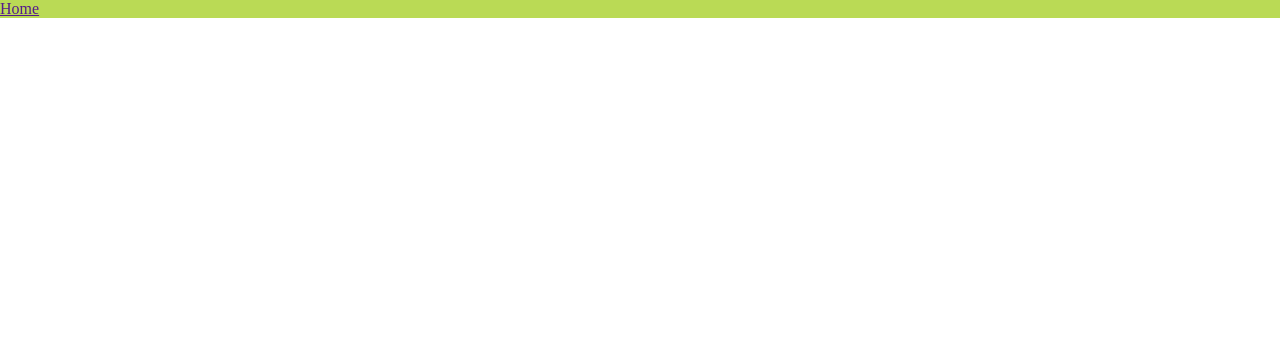
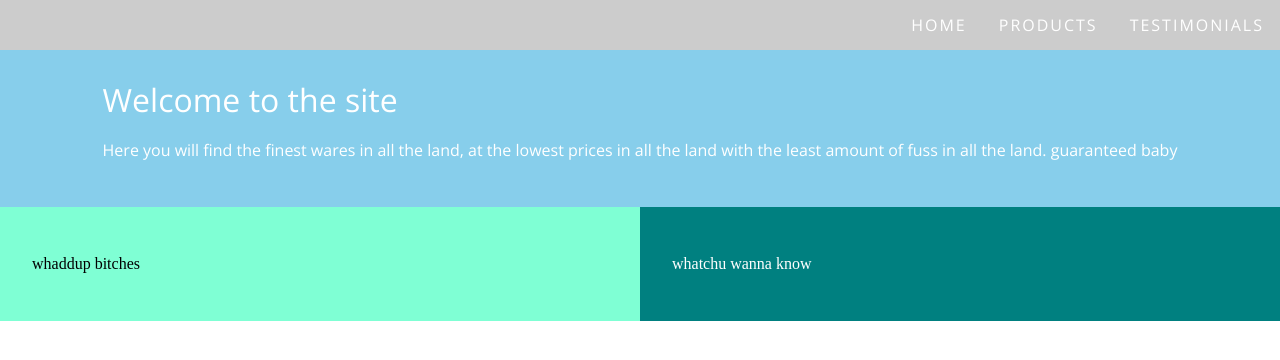
Before and after one commit to lukecamelo/markup-practice, a plain HTML site: page index.html in a window 1280 px wide. Drawn offline with nearby package versions, Linux system fonts and the light colour scheme.

Commit message:
Added a couple of new sections

```diff
--- a/index.html
+++ b/index.html
@@ -1,16 +1,51 @@
 <!DOCTYPE html>
 <html lang="en">
+
 <head>
   <meta charset="UTF-8">
   <meta name="viewport" content="width=device-width, initial-scale=1.0">
   <meta http-equiv="X-UA-Compatible" content="ie=edge">
   <title>Markup Practice</title>
+  <link href="https://fonts.googleapis.com/css?family=Open+Sans:300,400" rel="stylesheet">
   <link rel="stylesheet" href="node_modules/normalize.css/normalize.css">
   <link rel="stylesheet" href="main.css">
 </head>
+
 <body>
-  <nav class="navbar">
+
+  <nav class="navbar nav-desktop">
     <a href="" class="nav-item">Home</a>
+    <a href="" class="nav-item">Products</a>
+    <a href="" class="nav-item">Testimonials</a>
   </nav>
+
+  <section class="header">
+    <div class="container">
+
+      <div class="header-text">
+        <h1 class="tagline">
+          Welcome to the site
+        </h1>
+        <p>
+          Here you will find the finest wares in all the land, at the lowest prices in all the land
+          with the least amount of fuss in all the land. guaranteed baby
+        </p>
+      </div>
+
+    </div>
+  </section>
+
+  <section class="sidebyside">
+    <div class="container">
+      <div class="left">
+        <p>whaddup bitches</p>
+      </div>
+      <div class="right">
+        <p>whatchu wanna know</p>
+      </div>
+    </div>
+  </section>
+
 </body>
+
 </html>
--- a/main.scss
+++ b/main.scss
@@ -1,6 +1,66 @@
-$navbackground: #BADA55;
+$navbackground: #ccc;
 
 .navbar {
-  width: 100%;
   background-color: $navbackground;
+  display: flex;
+  justify-content: flex-end;
+
+  .nav-item {
+    font-family: 'Open Sans', sans-serif;
+    font-weight: 300;
+    text-decoration: none;
+    color: white;
+    transition: .2s;
+    padding: 1em;
+    text-transform: uppercase;
+    letter-spacing: 2px;
+
+    &:hover {
+      background-color: darkgray;
+    }
+
+  }
 }
+
+.header {
+  .container {
+    display: flex;
+    justify-content: center;
+    background-color: skyblue;
+
+    .header-text {
+      font-family: 'Open Sans', sans-serif;
+      padding: 2rem;
+      color: white;
+
+      .tagline {
+        margin-top: 0;
+        font-weight: 400;
+      }
+      p {
+        font-weight: 300;
+      }
+    }
+
+  }
+}
+
+.sidebyside {
+  .container {
+    display: flex;
+    flex-direction: row;
+    align-content: center;
+
+    .left {
+      width: 50%;
+      padding: 2em;
+      background-color: aquamarine;
+    }
+    .right {
+      width: 50%;
+      padding: 2em;
+      color: white;
+      background-color: teal;
+    }
+  }
+}
```
Also changed, not shown: main.css, 1 other file.
